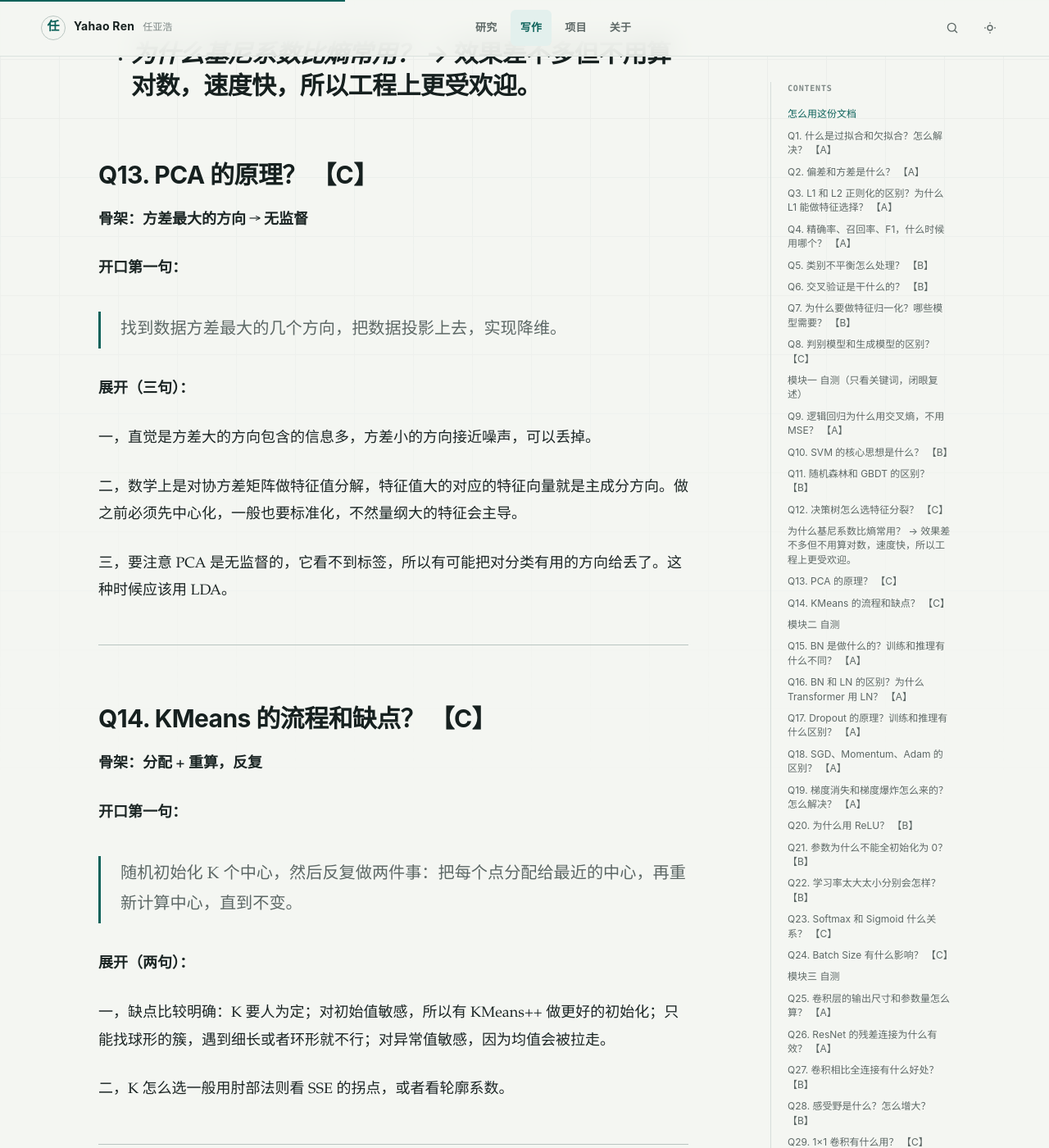
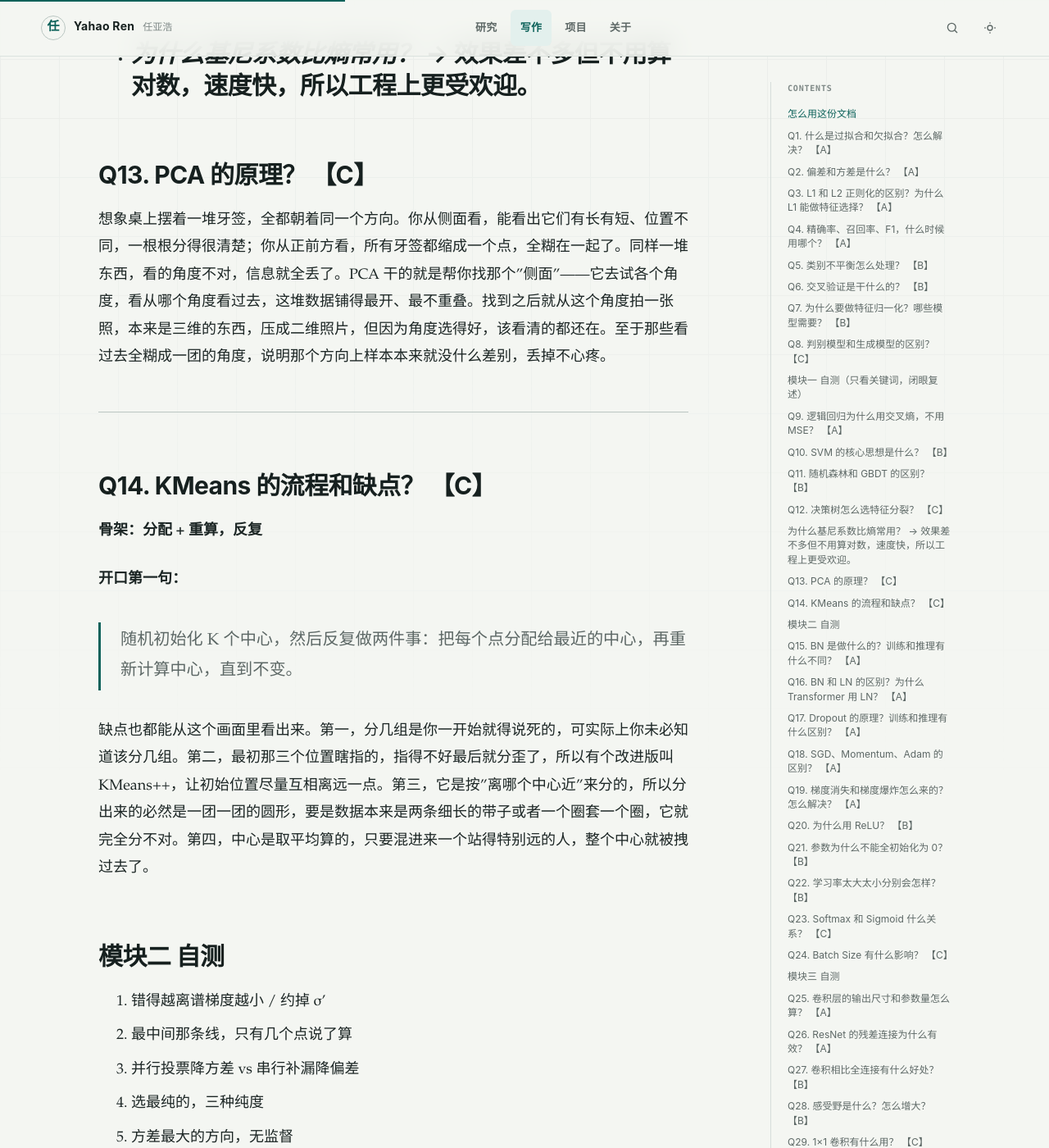
Before and after one commit to YahaoRen/yahaoren.github.io, a Jekyll site: the page built from _notes/机器学习 深度学习 面试背诵版.md, in a window 1280 px wide and 1400 px high, scrolled down 11767 px. Shown: the whole window at 82% size. Built offline with Jekyll 4.4.1, drawn with Linux system fonts in a browser that asks for light colours.

Commit message:
vault backup: 2026-08-30 16:59:27

```diff
--- a/_notes/机器学习 深度学习 面试背诵版.md
+++ b/_notes/机器学习 深度学习 面试背诵版.md
@@ -248,19 +248,7 @@ L2 是权重越小、推得越轻。从 1 推到 0.1 很快，从 0.1 推到 0.0
 
 ## Q13. PCA 的原理？ 【C】
 
-**骨架：方差最大的方向 → 无监督**
-
-**开口第一句：**
-
-> 找到数据方差最大的几个方向，把数据投影上去，实现降维。
-
-**展开（三句）：**
-
-一，直觉是方差大的方向包含的信息多，方差小的方向接近噪声，可以丢掉。
-
-二，数学上是对协方差矩阵做特征值分解，特征值大的对应的特征向量就是主成分方向。做之前必须先中心化，一般也要标准化，不然量纲大的特征会主导。
-
-三，要注意 PCA 是无监督的，它看不到标签，所以有可能把对分类有用的方向给丢了。这种时候应该用 LDA。
+想象桌上摆着一堆牙签，全都朝着同一个方向。你从侧面看，能看出它们有长有短、位置不同，一根根分得很清楚；你从正前方看，所有牙签都缩成一个点，全糊在一起了。同样一堆东西，看的角度不对，信息就全丢了。PCA 干的就是帮你找那个"侧面"——它去试各个角度，看从哪个角度看过去，这堆数据铺得最开、最不重叠。找到之后就从这个角度拍一张照，本来是三维的东西，压成二维照片，但因为角度选得好，该看清的都还在。至于那些看过去全糊成一团的角度，说明那个方向上样本本来就没什么差别，丢掉不心疼。
 
 ---
 
@@ -272,13 +260,7 @@ L2 是权重越小、推得越轻。从 1 推到 0.1 很快，从 0.1 推到 0.0
 
 > 随机初始化 K 个中心，然后反复做两件事：把每个点分配给最近的中心，再重新计算中心，直到不变。
 
-**展开（两句）：**
-
-一，缺点比较明确：K 要人为定；对初始值敏感，所以有 KMeans++ 做更好的初始化；只能找球形的簇，遇到细长或者环形就不行；对异常值敏感，因为均值会被拉走。
-
-二，K 怎么选一般用肘部法则看 SSE 的拐点，或者看轮廓系数。
-
----
+缺点也都能从这个画面里看出来。第一，分几组是你一开始就得说死的，可实际上你未必知道该分几组。第二，最初那三个位置瞎指的，指得不好最后就分歪了，所以有个改进版叫 KMeans++，让初始位置尽量互相离远一点。第三，它是按"离哪个中心近"来分的，所以分出来的必然是一团一团的圆形，要是数据本来是两条细长的带子或者一个圈套一个圈，它就完全分不对。第四，中心是取平均算的，只要混进来一个站得特别远的人，整个中心就被拽过去了。
 
 ## 模块二 自测
 
```
